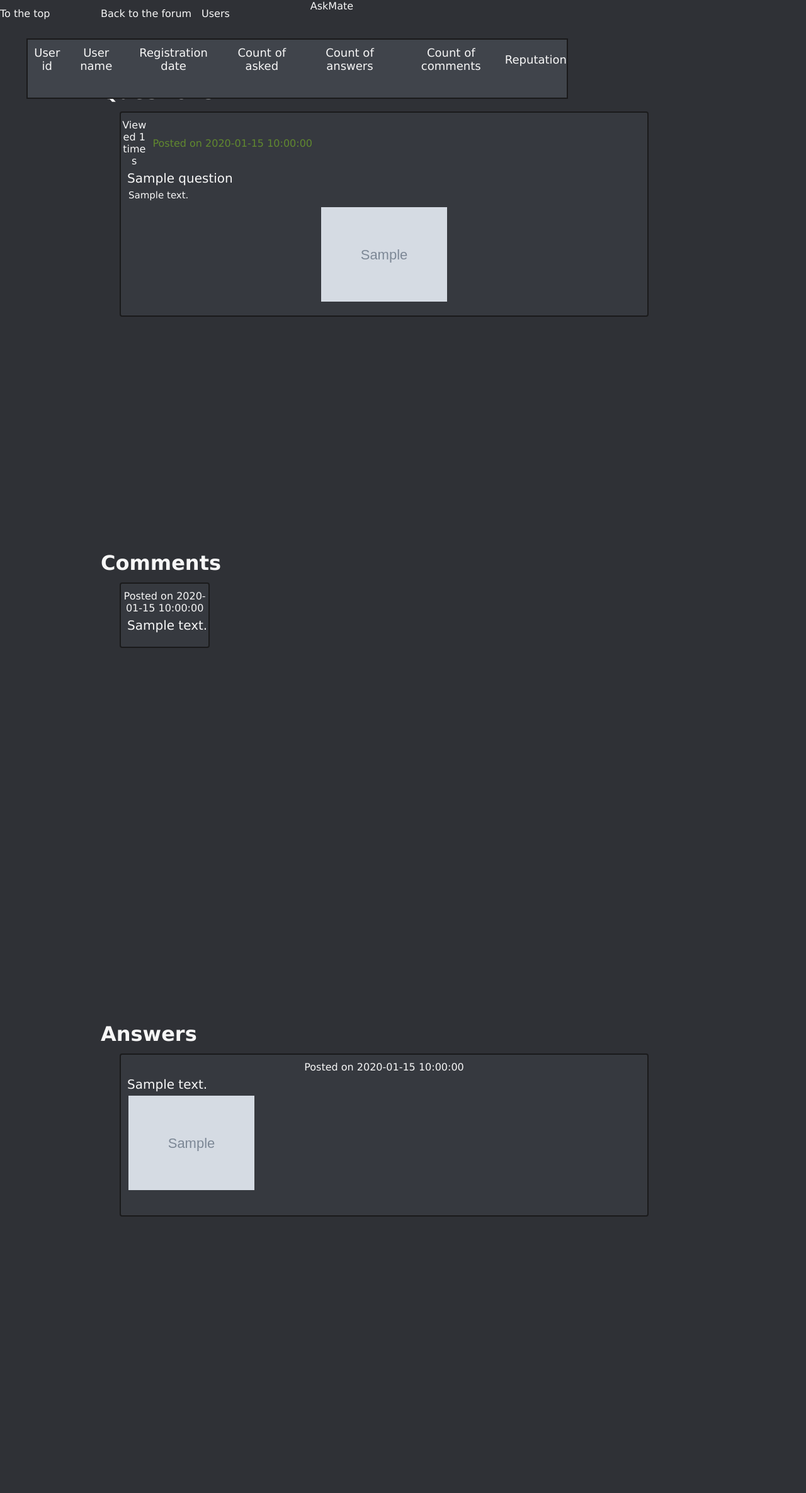
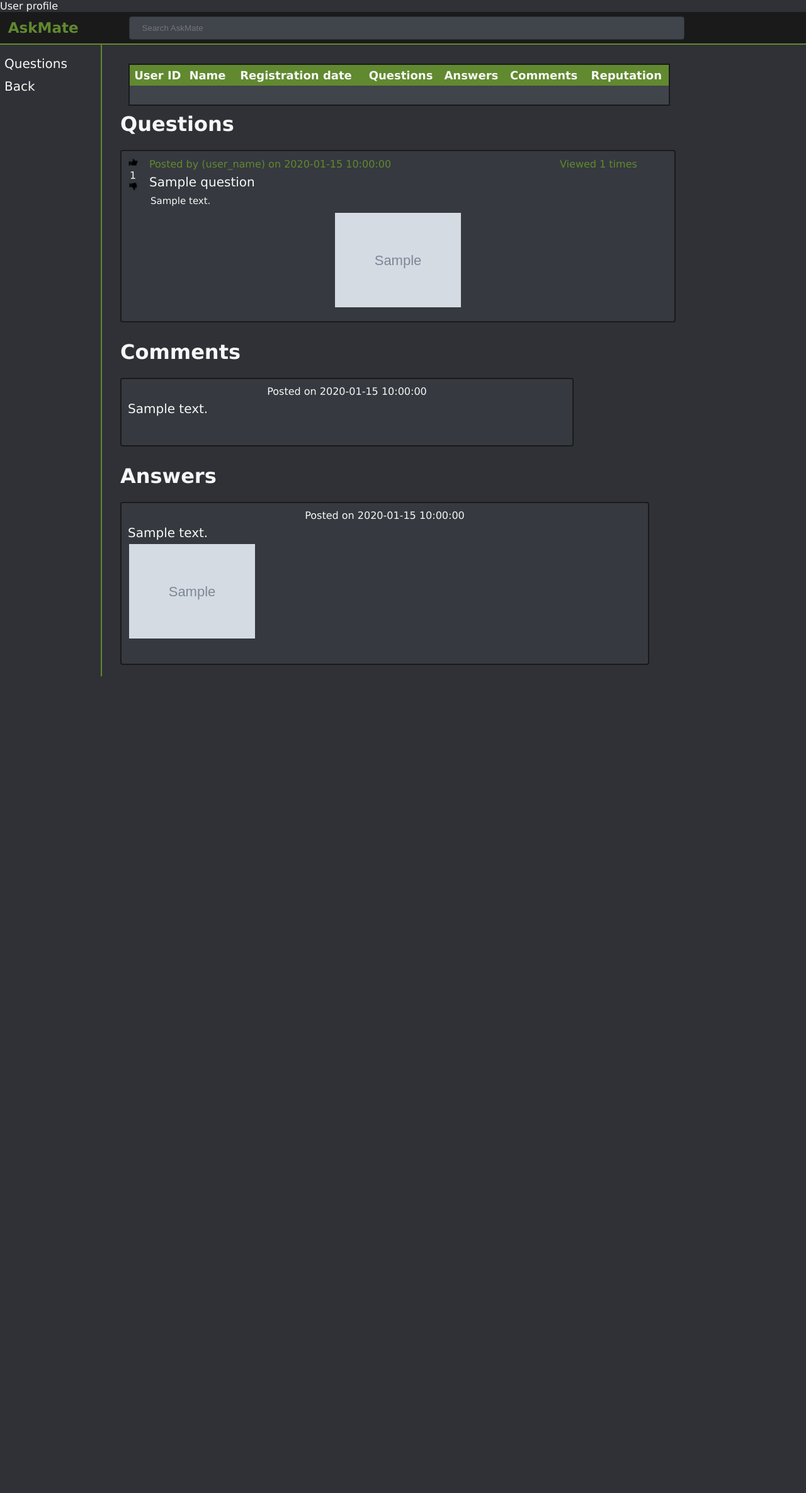
Before and after one commit to CodecoolGlobal/ask-mate-cyphers, a Flask app: template templates/user_page.html in a window 1280 px wide. Shown: the whole page at 63% size. After the commit the page ends 1074 px from the top, so only its background shows below. Run offline with Flask 2, Linux system fonts and the light colour scheme; the template is opened without the code that fills it: most values are stand-ins (such as "Sample title", 1, 10 or a date in 2020); grey boxes marked "Sample" are stand-in pictures; lists and menus that the app fills with data are empty.

Commit message:
userpage

```diff
--- a/templates/user_page.html
+++ b/templates/user_page.html
@@ -1,29 +1,38 @@
 {% extends "layout.html" %}
 {% block head %}
     {{ super() }}
+{% block title %}User profile{% endblock %}
 {% endblock %}
 {% block content %}
-    <div id="header">
-        <p class="logo">{{ session['username'] }}</p>
-        <a href="/" class="logo">AskMate</a>
-        <a href="/question/{{ question_id }}/question" class="menu">To the top</a>
-        <a href="/" class="menu">Back to the forum</a>
-        <a href="{{ url_for('list_users') }}" class="menu">Users</a>
+    <div class="header">
+        <div class="logo">
+            <a href="/">AskMate</a>
+        </div>
+        <div class="search">
+            <form action="/search">
+                <input id="name-input" type="text" name="search" placeholder="Search AskMate" autocomplete="off">
+            </form>
+        </div>
     </div>
+    <div class="page_body">
+        <div class="menu">
+            <a href="/list">Questions</a>
+            <a href="/">Back</a>
+        </div>
     <div id="users">
         <table>
             <tr>
-                <td>User id</td>
-                <td>User name</td>
-                <td>Registration date</td>
-                <td>Count of asked</td>
-                <td>Count of answers</td>
-                <td>Count of comments</td>
-                <td>Reputation</td>
+                <th>User ID</th>
+                <th>Name</th>
+                <th>Registration date</th>
+                <th>Questions</th>
+                <th>Answers</th>
+                <th>Comments</th>
+                <th>Reputation</th>
             </tr>
             <tr>
                 <td>{{ user.id }}</td>
-                <td>{{ user.username }}</td>
+                <td><a href="/user/{{ user.id }}">{{ user.username }}</a></td>
                 <td>{{ user.registration_date }}</td>
                 <td>{{ user.count_of_asked }}</td>
                 <td>{{ user.count_of_answers }}</td>
@@ -34,21 +43,49 @@
     </div>
 
     <div id="main_page_list">
-        <h1>Questions</h1>
+        <h1 class="user_page">Questions</h1>
         {% for question in questions %}
             <table class="pointer" onclick="document.location = '/question/{{ question.id }}'; ">
                 <tr>
+                    <td rowspan="2">
+                        <a onclick="event.stopPropagation()"
+                                   href="/question/{{ question.id }}/list/vote_up"><img
+                                src="/static/voteup.png" alt="Upvote" width="15"></a><br>
+                        {% if question.vote_number >= 1000000000 %}
+                            a lot
+                        {% elif question.vote_number <= -1000000000 %}
+                            hated
+                        {% elif question.vote_number > 1000000 %}
+                            {% set proc_err = question.vote_number / 1000000 %}
+                            {{ proc_err|int }}M
+                        {% elif question.vote_number < -1000000 %}
+                            {% set proc_err = question.vote_number / 1000000 %}
+                            {{ proc_err|int }}M
+                        {% elif question.vote_number > 1000 %}
+                            {% set proc_err = question.vote_number / 1000 %}
+                            {{ proc_err|int }}K
+                        {% elif question.vote_number < -1000 %}
+                            {% set proc_err = question.vote_number / 1000 %}
+                            {{ proc_err|int }}K
+                        {% else %}
+                            {{ question.vote_number }}
+                        {% endif %}<br>
+                        <a onclick="event.stopPropagation()"
+                           href="/question/{{ question.id }}/list/vote_down"><img
+                                src="/static/votedown.png" alt="Downvote" width="15"></a>
+                    </td>
+                    <td>
+                        <p class="light">Posted by (user_name) on {{ question.submission_time }}</p>
+                    </td>
                     <td>
                         <p class="light">Viewed {{ question.view_number }} times</p>
-                    </td>
-                    <td>
-                        <p class="light">Posted on {{ question.submission_time }}</p>
                     </td>
                 </tr>
                 <tr>
                     <td colspan="2">{{ question.title }}</td>
                 </tr>
                 <tr>
+                    <td>&nbsp;</td>
                     <td colspan="2">
                         {% if question.message|length > 500 %}
                             {{ question.message[:500] }}...
@@ -66,12 +103,13 @@
                 {% endif %}
             </table>
         {% endfor %}
-    </div>
-
-    <div id="main_page_list">
-        <h1>Comments</h1>
+        <h1 class="user_page">Comments</h1>
         {% for comment in comments %}
-            <table>
+            {% if comment.question_id != None%}
+                <table width="75%" class="pointer" onclick="document.location = '/question/{{ comment.question_id }}'; ">
+            {% else %}
+                <table width="75%" class="pointer" onclick="document.location = '/answer/comment/{{ comment.answer_id }}'; ">
+            {% endif %}
                 <tr>
                     <td colspan="2">
                         {% if comment.edit_submission_time != comment.submission_time %}
@@ -84,19 +122,12 @@
                 </tr>
                 <tr>
                     <td colspan="2">
-                        {% if comment.question_id != 'None' %}
-                            <a href="/question/{{ comment.question_id }}">{{ comment.message }}</a><br>
-                        {% else %}
-                            <a href="/answer/comment/{{ comment.answer_id }}">{{ comment.message }}</a>
-                        {% endif %}
+                        <p>{{ comment.message }}</p><br>
                     </td>
                 </tr>
             </table>
         {% endfor %}
-    </div>
-
-    <div id="main_page_list">
-        <h1>Answers</h1>
+        <h1 class="user_page">Answers</h1>
         {% for answer in answers %}
             <table class="pointer" onclick="document.location = '/question/{{ answer.question_id }}'; ">
                 <tr>
```
